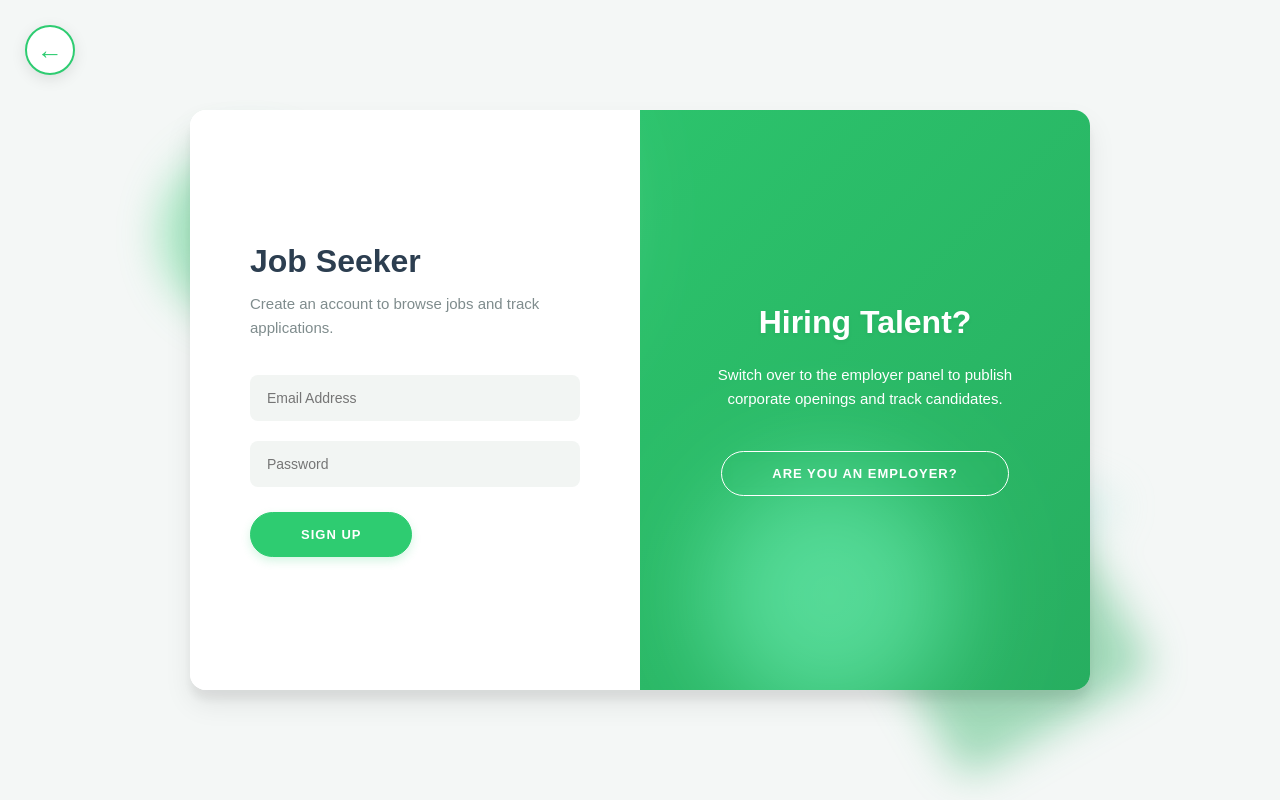
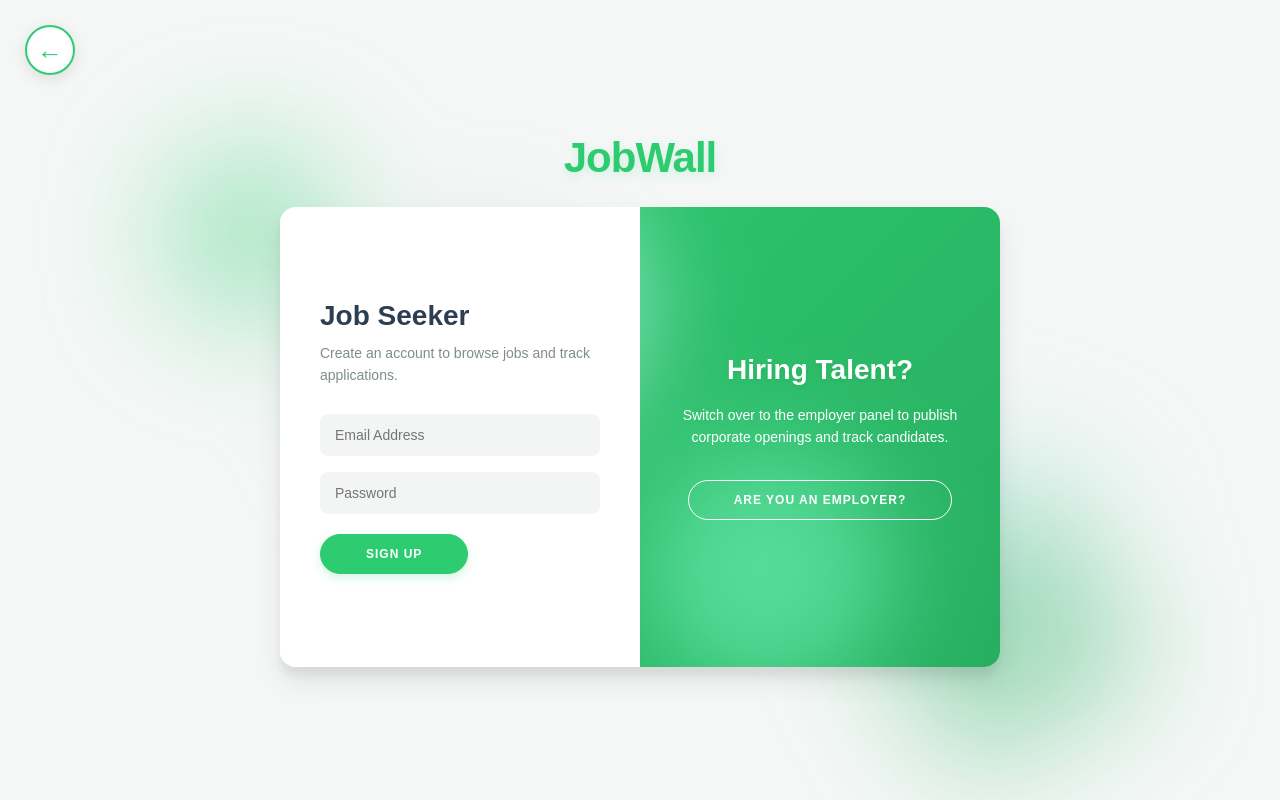
Before and after one commit to RJulian555/AgileDevelopmentJobPortalWebsite, a website: page public/register.html in a window 1280 px wide. Drawn offline with Linux system fonts and the light colour scheme.

Commit message:
Shifted JobWall logo to external floating header position and decreased container bounds by 20%

```diff
--- a/public/register.html
+++ b/public/register.html
@@ -15,6 +15,7 @@
         body {
             background-color: #f4f7f6;
             display: flex;
+            flex-direction: column; /* Stack Title and Container vertically */
             justify-content: center;
             align-items: center;
             height: 100vh;
@@ -30,8 +31,8 @@
             width: 100%;
             height: 100%;
             overflow: hidden;
-            z-index: 1; /* Sits beneath forms and back button */
-            filter: blur(20px); /* Creates the ambient blur cloud effect */
+            z-index: 1;
+            filter: blur(60px);
             pointer-events: none;
         }
 
@@ -41,7 +42,6 @@
             animation: floatAround 20s infinite linear;
         }
 
-        /* Shape 1: Emerald Circle */
         .bg-shape.circle-1 {
             width: 180px;
             height: 180px;
@@ -52,7 +52,6 @@
             animation-duration: 25s;
         }
 
-        /* Shape 2: Dark Green Square */
         .bg-shape.square-1 {
             width: 220px;
             height: 220px;
@@ -63,7 +62,6 @@
             animation-duration: 30s;
         }
 
-        /* Shape 3: Mint Green Triangle */
         .bg-shape.triangle-1 {
             width: 0;
             height: 0;
@@ -75,7 +73,6 @@
             animation-duration: 22s;
         }
 
-        /* Shape 4: Soft Gray-Green Circle */
         .bg-shape.circle-2 {
             width: 250px;
             height: 250px;
@@ -104,7 +101,7 @@
             position: absolute;
             top: 25px;
             left: 25px;
-            z-index: 999; /* Higher than background and main card */
+            z-index: 999;
         }
 
         .back-arrow {
@@ -126,7 +123,6 @@
             user-select: none;
         }
 
-        /* Hover animation: Solid filled color swap */
         .back-arrow:hover {
             color: #ffffff;
             background-color: #2ecc71;
@@ -134,24 +130,37 @@
             transform: translateY(-2px);
         }
 
-        /* Pressed down click animation */
         .back-arrow:active {
             transform: scale(0.90) translateY(0);
             box-shadow: 0 2px 8px rgba(0, 0, 0, 0.15);
         }
 
 
-        /* --- MAIN REGISTRATION CONTAINER --- */
+        /* --- BRAND TITLE "JobWall" ABOVE THE BOX --- */
+        .brand-title {
+            font-size: 42px; /* Made bigger since it's a main title now */
+            font-weight: 900;
+            color: #2ecc71;
+            letter-spacing: -1px;
+            margin-bottom: 25px; /* Creates spacing between title and container */
+            text-shadow: 0 4px 10px rgba(46, 204, 113, 0.15);
+            z-index: 20;
+            user-select: none;
+        }
+
+
+        /* --- MAIN REGISTRATION CONTAINER (20% SMALLER) --- */
         .container {
             background-color: #fff;
             border-radius: 16px;
             box-shadow: 0 14px 28px rgba(0,0,0,0.08), 0 10px 10px rgba(0,0,0,0.06);
             position: relative;
             overflow: hidden;
-            width: 900px;
-            max-width: 100%;
-            min-height: 580px;
-            z-index: 10; /* Elevated above floating background layer */
+            /* Dimensions adjusted downward by ~20% from 900px x 580px */
+            width: 720px;
+            max-width: 95%;
+            min-height: 460px;
+            z-index: 10;
         }
 
         .form-container {
@@ -167,7 +176,7 @@
             width: 50%;
             z-index: 2;
             background: #ffffff;
-            padding: 60px;
+            padding: 40px; /* Adjusted padding for better fit */
             display: flex;
             flex-direction: column;
             justify-content: center;
@@ -180,7 +189,7 @@
             opacity: 0;
             z-index: 1;
             background: #ffffff;
-            padding: 60px;
+            padding: 40px; /* Adjusted padding for better fit */
             display: flex;
             flex-direction: column;
             justify-content: center;
@@ -242,7 +251,7 @@
             flex-direction: column;
             justify-content: center;
             align-items: center;
-            padding: 0 50px;
+            padding: 0 35px; /* Balanced spacing */
             text-align: center;
             top: 0;
             height: 100%;
@@ -286,8 +295,8 @@
 
         /* --- STRUCTURAL TYPOGRAPHY & INTERACTIVE FORM UI --- */
         h1 {
-            font-size: 32px;
-            margin-bottom: 12px;
+            font-size: 28px; /* Slightly scaled down text sizes to match container */
+            margin-bottom: 10px;
             color: #2c3e50;
             font-weight: 700;
         }
@@ -298,16 +307,16 @@
         }
 
         p {
-            font-size: 15px;
-            margin: 10px 0 25px;
-            line-height: 24px;
+            font-size: 14px;
+            margin: 8px 0 20px;
+            line-height: 22px;
         }
 
         input {
             background-color: #f2f5f3;
             border: 1px solid transparent;
-            padding: 14px 16px;
-            margin: 10px 0;
+            padding: 12px 14px;
+            margin: 8px 0;
             width: 100%;
             border-radius: 8px;
             font-size: 14px;
@@ -326,13 +335,13 @@
             border: 1px solid #2ecc71;
             background-color: #2ecc71;
             color: #ffffff;
-            font-size: 13px;
+            font-size: 12px;
             font-weight: bold;
-            padding: 14px 50px;
+            padding: 12px 45px;
             letter-spacing: 1px;
             text-transform: uppercase;
             cursor: pointer;
-            margin-top: 15px;
+            margin-top: 12px;
             transition: transform 80ms ease-in, box-shadow 0.2s;
             box-shadow: 0 4px 10px rgba(46, 204, 113, 0.2);
         }
@@ -371,6 +380,8 @@
     <div class="back-btn-container">
         <a href="dashboard.html" class="back-arrow" title="Go back to Dashboard">&#8592;</a>
     </div>
+
+    <div class="brand-title">JobWall</div>
 
     <div class="container" id="mainContainer">
 
```
